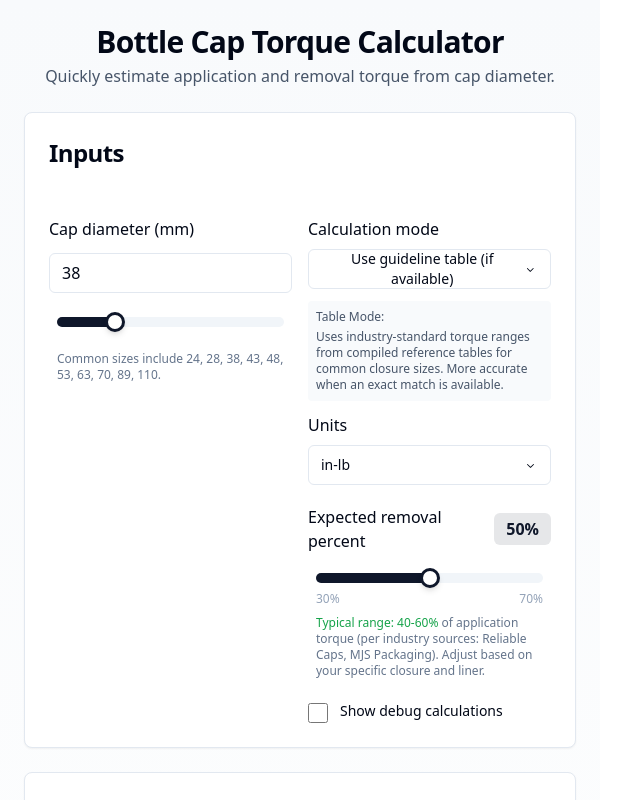
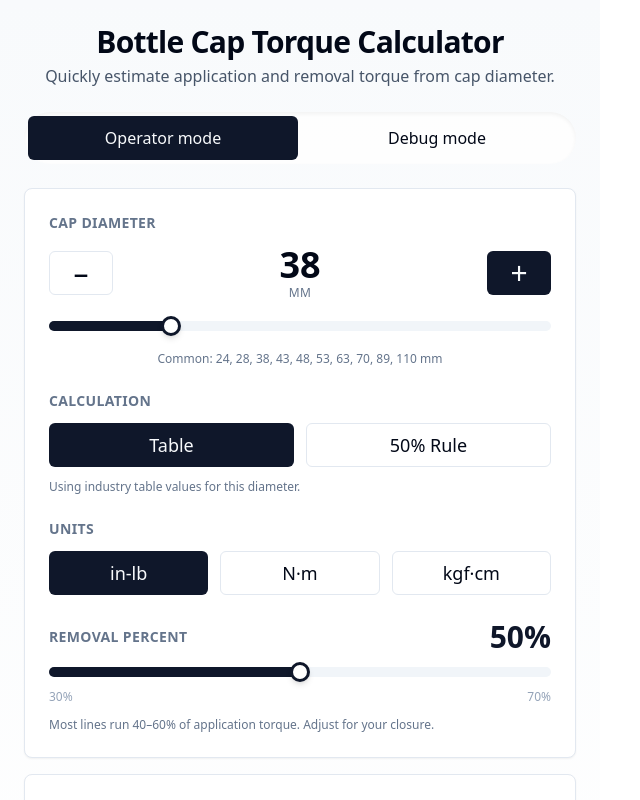
Before and after one commit to whatcheers/torque-app, a React (Vite) app: page / in a window 1280 px wide. Shown: the whole page, without its empty margins (0-640 px from the left). Built offline with nearby package versions, Linux system fonts and the light colour scheme.

Commit message:
dist1.0.1

```diff
--- a/index.html
+++ b/index.html
@@ -6,14 +6,20 @@
     <meta name="viewport" content="width=device-width, initial-scale=1.0, maximum-scale=5.0, user-scalable=yes, viewport-fit=cover" />
     <style>
       /* Extension popup sizing */
-      html, body {
+      html,
+      body {
         width: 600px;
         min-height: 700px;
         max-height: 800px;
-        overflow-x: hidden;
+        height: 100%;
+        margin: 0;
+        overflow: hidden;
       }
       #root {
         width: 100%;
+        height: 100%;
+        overflow-y: auto;
+        -webkit-overflow-scrolling: touch;
       }
     </style>
     <meta name="description" content="Calculate bottle cap application and removal torque from cap diameter. Supports multiple units (in-lb, N·m, kgf·cm) and industry-standard reference tables." />
--- a/src/TorqueCalculator.tsx
+++ b/src/TorqueCalculator.tsx
@@ -24,8 +24,8 @@ const TABLE_RANGES: Record<number, { min: number; max: number }> = {
 };
 
 type Mode = "table" | "rule";
-
 type Units = "inlb" | "N·m" | "kgf·cm";
+type ViewMode = "operator" | "debug";
 
 const toNm = (inlb: number) => inlb * 0.113; // 1 in-lb ≈ 0.113 N·m
 const toKgfcm = (inlb: number) => inlb * 1.1521; // 1 in-lb ≈ 1.1521 kgf·cm
@@ -42,19 +42,32 @@ function fmt(value: number, units: Units) {
   return v.toFixed(digits);
 }
 
+const clamp = (value: number, min: number, max: number) => Math.min(max, Math.max(min, value));
+const DIAMETER_RANGE = { min: 10, max: 130 };
+const REMOVAL_RANGE = { min: 30, max: 70 };
+const UNIT_LABELS: Record<Units, string> = {
+  inlb: "in-lb",
+  "N·m": "N·m",
+  "kgf·cm": "kgf·cm",
+};
+
 export default function TorqueCalculator() {
   const [diameter, setDiameter] = useState<number>(38);
   const [mode, setMode] = useState<Mode>("table");
   const [units, setUnits] = useState<Units>("inlb");
   const [removalPct, setRemovalPct] = useState<[number]>([50]); // expected removal as % of application
   const [debugMode, setDebugMode] = useState<boolean>(false);
+  const [viewMode, setViewMode] = useState<ViewMode>("operator");
+
+  const updateDiameter = (value: number) => setDiameter(clamp(value, DIAMETER_RANGE.min, DIAMETER_RANGE.max));
+  const adjustDiameter = (delta: number) => setDiameter((prev) => clamp(prev + delta, DIAMETER_RANGE.min, DIAMETER_RANGE.max));
+  const updateRemovalPct = (value: number) => setRemovalPct([clamp(value, REMOVAL_RANGE.min, REMOVAL_RANGE.max)]);
 
   const appRange = useMemo(() => {
     if (mode === "table" && TABLE_RANGES[diameter]) {
       return TABLE_RANGES[diameter as keyof typeof TABLE_RANGES];
     }
     // Rule of thumb: application torque ≈ 50% of cap diameter (mm), with a ±20% band.
-    // Example: 38 mm -> center 19 in-lb, band 15.2 - 22.8 in-lb
     const center = diameter * 0.5;
     const min = center * 0.8;
     const max = center * 1.2;
@@ -71,11 +84,10 @@ export default function TorqueCalculator() {
 
   const hasExact = useMemo(() => Boolean(TABLE_RANGES[diameter]), [diameter]);
 
-  // Debug calculations
   const debugInfo = useMemo(() => {
-    let calculationSteps: string[] = [];
+    const calculationSteps: string[] = [];
     let centerValue: number | null = null;
-    let calculationUsed: string = "";
+    let calculationUsed = "";
 
     if (mode === "table" && TABLE_RANGES[diameter]) {
       calculationUsed = "Table Lookup";
@@ -84,44 +96,40 @@ export default function TorqueCalculator() {
     } else if (mode === "rule") {
       calculationUsed = "50% Rule";
       centerValue = diameter * 0.5;
-      calculationSteps.push(`Step 1: Calculate center value = diameter × 0.5`);
+      calculationSteps.push("Step 1: Calculate center value = diameter × 0.5");
       calculationSteps.push(`  Center = ${diameter} mm × 0.5 = ${centerValue} in-lb`);
-      calculationSteps.push(`Step 2: Apply ±20% tolerance band`);
+      calculationSteps.push("Step 2: Apply ±20% tolerance band");
       calculationSteps.push(`  Min = ${centerValue} × 0.8 = ${appRange.min.toFixed(2)} in-lb`);
       calculationSteps.push(`  Max = ${centerValue} × 1.2 = ${appRange.max.toFixed(2)} in-lb`);
     } else {
-      // table mode but no exact match
       calculationUsed = "50% Rule (fallback)";
       centerValue = diameter * 0.5;
       calculationSteps.push(`No table entry found for ${diameter} mm, using 50% rule`);
-      calculationSteps.push(`Step 1: Calculate center value = diameter × 0.5`);
+      calculationSteps.push("Step 1: Calculate center value = diameter × 0.5");
       calculationSteps.push(`  Center = ${diameter} mm × 0.5 = ${centerValue} in-lb`);
-      calculationSteps.push(`Step 2: Apply ±20% tolerance band`);
+      calculationSteps.push("Step 2: Apply ±20% tolerance band");
       calculationSteps.push(`  Min = ${centerValue} × 0.8 = ${appRange.min.toFixed(2)} in-lb`);
       calculationSteps.push(`  Max = ${centerValue} × 1.2 = ${appRange.max.toFixed(2)} in-lb`);
     }
 
     calculationSteps.push(`Application Range: ${appRange.min.toFixed(2)} - ${appRange.max.toFixed(2)} in-lb`);
-
-    // Removal calculation
-    calculationSteps.push(``);
-    calculationSteps.push(`Removal Calculation:`);
+    calculationSteps.push("");
+    calculationSteps.push("Removal Calculation:");
     calculationSteps.push(`Removal percentage: ${removalPct[0]}%`);
     calculationSteps.push(`Removal min = ${appRange.min.toFixed(2)} × ${removalPct[0]}% = ${removal.min.toFixed(2)} in-lb`);
     calculationSteps.push(`Removal max = ${appRange.max.toFixed(2)} × ${removalPct[0]}% = ${removal.max.toFixed(2)} in-lb`);
 
-    // Unit conversions
     if (units !== "inlb") {
-      calculationSteps.push(``);
+      calculationSteps.push("");
       calculationSteps.push(`Unit Conversion (${units}):`);
       if (units === "N·m") {
-        calculationSteps.push(`Conversion factor: 1 in-lb = 0.113 N·m`);
+        calculationSteps.push("Conversion factor: 1 in-lb = 0.113 N·m");
         calculationSteps.push(`Application min: ${appRange.min.toFixed(2)} × 0.113 = ${convert(appRange.min, units).toFixed(3)} N·m`);
         calculationSteps.push(`Application max: ${appRange.max.toFixed(2)} × 0.113 = ${convert(appRange.max, units).toFixed(3)} N·m`);
         calculationSteps.push(`Removal min: ${removal.min.toFixed(2)} × 0.113 = ${convert(removal.min, units).toFixed(3)} N·m`);
         calculationSteps.push(`Removal max: ${removal.max.toFixed(2)} × 0.113 = ${convert(removal.max, units).toFixed(3)} N·m`);
       } else {
-        calculationSteps.push(`Conversion factor: 1 in-lb = 1.1521 kgf·cm`);
+        calculationSteps.push("Conversion factor: 1 in-lb = 1.1521 kgf·cm");
         calculationSteps.push(`Application min: ${appRange.min.toFixed(2)} × 1.1521 = ${convert(appRange.min, units).toFixed(1)} kgf·cm`);
         calculationSteps.push(`Application max: ${appRange.max.toFixed(2)} × 1.1521 = ${convert(appRange.max, units).toFixed(1)} kgf·cm`);
         calculationSteps.push(`Removal min: ${removal.min.toFixed(2)} × 1.1521 = ${convert(removal.min, units).toFixed(1)} kgf·cm`);
@@ -139,37 +147,210 @@ export default function TorqueCalculator() {
         removalInLb: removal,
         removalPct: removalPct[0],
         units,
-      }
+      },
     };
   }, [diameter, mode, appRange, removal, removalPct, units]);
 
-  return (
-    <div className="min-h-screen w-full bg-gradient-to-b from-slate-50 to-white px-4 py-5 sm:px-3 sm:py-4 md:p-6 safe-area-inset">
-      <div className="mx-auto max-w-3xl space-y-5 sm:space-y-4 md:space-y-6">
-        <header className="text-center">
-          <h1 className="text-2xl sm:text-3xl font-bold tracking-tight leading-tight">Bottle Cap Torque Calculator</h1>
-          <p className="text-sm sm:text-base text-slate-600 mt-1 px-2" role="doc-subtitle">
-            Quickly estimate application and removal torque from cap diameter.
+  const handleCopyResults = async () => {
+    try {
+      await navigator.clipboard.writeText(
+        JSON.stringify({ diameter, appRange, removal, units, mode }, null, 2),
+      );
+    } catch (err) {
+      console.error("Failed to copy:", err);
+    }
+  };
+
+  const renderOperatorMode = () => (
+    <div className="space-y-4">
+      <Card className="shadow-sm">
+        <CardContent className="space-y-6 p-6">
+          <div className="space-y-3">
+            <p className="text-sm uppercase tracking-wide text-slate-500 font-semibold">
+              Cap diameter
             </p>
-        </header>
+            <div className="flex items-center gap-4">
+              <Button
+                variant="outline"
+                className="h-16 w-16 text-3xl"
+                onClick={() => adjustDiameter(-1)}
+                disabled={diameter <= DIAMETER_RANGE.min}
+                aria-label="Decrease cap diameter"
+              >
+                –
+              </Button>
+              <div className="flex-1 text-center">
+                <p className="text-4xl font-bold tabular-nums">{diameter}</p>
+                <p className="text-xs uppercase tracking-wide text-slate-500">mm</p>
+              </div>
+              <Button
+                className="h-16 w-16 text-3xl"
+                onClick={() => adjustDiameter(1)}
+                disabled={diameter >= DIAMETER_RANGE.max}
+                aria-label="Increase cap diameter"
+              >
+                +
+              </Button>
+            </div>
+            <div className="py-2">
+              <Slider
+                value={[diameter]}
+                min={DIAMETER_RANGE.min}
+                max={DIAMETER_RANGE.max}
+                step={1}
+                onValueChange={(v) => updateDiameter(v[0])}
+                aria-label="Adjust cap diameter"
+                className="touch-manipulation"
+              />
+            </div>
+            <p className="text-xs text-slate-500 text-center">
+              Common: 24, 28, 38, 43, 48, 53, 63, 70, 89, 110 mm
+            </p>
+          </div>
 
+          <div className="space-y-3">
+            <p className="text-sm uppercase tracking-wide text-slate-500 font-semibold">
+              Calculation
+            </p>
+            <div className="grid grid-cols-2 gap-3">
+              <Button
+                variant={mode === "table" ? "default" : "outline"}
+                className="h-14 text-lg"
+                onClick={() => setMode("table")}
+              >
+                Table
+              </Button>
+              <Button
+                variant={mode === "rule" ? "default" : "outline"}
+                className="h-14 text-lg"
+                onClick={() => setMode("rule")}
+              >
+                50% Rule
+              </Button>
+            </div>
+            <p className="text-xs text-slate-500">
+              {mode === "table"
+                ? hasExact
+                  ? "Using industry table values for this diameter."
+                  : "No table entry for this diameter. Using 50% rule fallback."
+                : "Torque ≈ diameter × 0.5 with ±20% tolerance band."}
+            </p>
+          </div>
+
+          <div className="space-y-3">
+            <p className="text-sm uppercase tracking-wide text-slate-500 font-semibold">
+              Units
+            </p>
+            <div className="grid grid-cols-3 gap-3">
+              {(Object.keys(UNIT_LABELS) as Units[]).map((unit) => (
+                <Button
+                  key={unit}
+                  variant={units === unit ? "default" : "outline"}
+                  className="h-14 text-lg"
+                  onClick={() => setUnits(unit)}
+                >
+                  {UNIT_LABELS[unit]}
+                </Button>
+              ))}
+            </div>
+          </div>
+
+          <div className="space-y-3">
+            <div className="flex items-center justify-between">
+              <p className="text-sm uppercase tracking-wide text-slate-500 font-semibold">
+                Removal percent
+              </p>
+              <span className="text-3xl font-bold text-primary">{removalPct[0]}%</span>
+            </div>
+            <Slider
+              value={removalPct}
+              min={REMOVAL_RANGE.min}
+              max={REMOVAL_RANGE.max}
+              step={1}
+              onValueChange={(v) => updateRemovalPct(v[0])}
+              aria-label="Adjust expected removal percent"
+              className="touch-manipulation"
+            />
+            <div className="flex justify-between text-xs text-slate-400">
+              <span>{REMOVAL_RANGE.min}%</span>
+              <span>{REMOVAL_RANGE.max}%</span>
+            </div>
+            <p className="text-xs text-slate-500">
+              Most lines run 40–60% of application torque. Adjust for your closure.
+            </p>
+          </div>
+        </CardContent>
+      </Card>
+
+      <Card className="shadow-sm">
+        <CardContent className="space-y-6 p-6">
+          <div className="space-y-2" role="region" aria-label="Application torque">
+            <p className="text-sm uppercase tracking-wide text-slate-500 font-semibold">
+              Application torque
+            </p>
+            <p className="text-3xl font-bold break-words" aria-live="polite" aria-atomic="true">
+              {fmt(appRange.min, units)} – {fmt(appRange.max, units)} {UNIT_LABELS[units]}
+            </p>
+            {!hasExact && mode === "table" && (
+              <p className="text-xs text-amber-600 flex items-start gap-1">
+                <Info className="h-4 w-4 flex-shrink-0 mt-0.5" aria-hidden="true" />
+                <span>Table value unavailable. Showing 50% rule range.</span>
+              </p>
+            )}
+          </div>
+
+          <div className="space-y-2" role="region" aria-label="Removal torque">
+            <p className="text-sm uppercase tracking-wide text-slate-500 font-semibold">
+              Removal torque
+            </p>
+            <p className="text-3xl font-bold break-words" aria-live="polite" aria-atomic="true">
+              {fmt(removal.min, units)} – {fmt(removal.max, units)} {UNIT_LABELS[units]}
+            </p>
+            <p className="text-xs text-slate-500">Removal = application × {removalPct[0]}%.</p>
+          </div>
+        </CardContent>
+      </Card>
+
+      <div className="grid sm:grid-cols-2 gap-3">
+        <Button className="h-16 text-lg" onClick={handleCopyResults}>
+          Copy results JSON
+        </Button>
+        <Button
+          variant="secondary"
+          className="h-16 text-lg"
+          onClick={() => setViewMode("debug")}
+        >
+          Open debug view
+        </Button>
+      </div>
+    </div>
+  );
+
+  const renderDebugMode = () => (
+    <>
       <Card className="shadow-sm">
         <CardHeader className="pb-3 sm:pb-6">
           <CardTitle className="text-xl sm:text-2xl">Inputs</CardTitle>
         </CardHeader>
         <CardContent className="grid gap-6 sm:gap-4 sm:grid-cols-2">
           <div className="space-y-4 sm:space-y-3">
-              <Label htmlFor="diameter" className="text-base sm:text-base block mb-2">Cap diameter (mm)</Label>
+            <Label htmlFor="diameter" className="text-base sm:text-base block mb-2">
+              Cap diameter (mm)
+            </Label>
             <Input
               id="diameter"
               type="number"
               inputMode="numeric"
               pattern="[0-9]*"
-                min={10}
-                max={130}
+              min={DIAMETER_RANGE.min}
+              max={DIAMETER_RANGE.max}
               step={1}
               value={diameter}
-                onChange={(e) => setDiameter(Number(e.target.value) || 0)}
+              onChange={(e) => {
+                const next = Number(e.target.value);
+                if (Number.isNaN(next)) return;
+                updateDiameter(next);
+              }}
               className="text-lg sm:text-base h-14 sm:h-10 px-4 py-3"
               aria-label="Cap diameter in millimeters"
               aria-describedby="diameter-hint"
@@ -177,10 +358,10 @@ export default function TorqueCalculator() {
             <div className="px-2 py-5 sm:py-3">
               <Slider
                 value={[diameter]}
-                  min={10}
-                  max={130}
+                min={DIAMETER_RANGE.min}
+                max={DIAMETER_RANGE.max}
                 step={1}
-                  onValueChange={(v) => setDiameter(v[0])}
+                onValueChange={(v) => updateDiameter(v[0])}
                 aria-label="Adjust cap diameter"
                 className="touch-manipulation"
               />
@@ -207,12 +388,17 @@ export default function TorqueCalculator() {
               {mode === "table" ? (
                 <>
                   <p className="font-medium">Table Mode:</p>
-                    <p>Uses industry-standard torque ranges from compiled reference tables for common closure sizes. More accurate when an exact match is available.</p>
+                  <p>
+                    Uses industry-standard torque ranges from compiled reference tables for common closure sizes.
+                    More accurate when an exact match is available.
+                  </p>
                 </>
               ) : (
                 <>
                   <p className="font-medium">50% Rule Mode:</p>
-                    <p>Calculates torque as 50% of the cap diameter (in mm) in in-lb, with a ±20% tolerance band. This rule is validated by MJS Packaging and industry standards. Formula: Center = diameter × 0.5, Range = Center × 0.8 to Center × 1.2</p>
+                  <p>
+                    Calculates torque as 50% of the cap diameter (in mm) in in-lb, with a ±20% tolerance band. This rule is validated by MJS Packaging and industry standards.
+                  </p>
                 </>
               )}
             </div>
@@ -233,7 +419,9 @@ export default function TorqueCalculator() {
 
             <div className="pt-2">
               <div className="flex items-center justify-between mb-2">
-                  <Label htmlFor="removal" className="text-base sm:text-base">Expected removal percent</Label>
+                <Label htmlFor="removal" className="text-base sm:text-base">
+                  Expected removal percent
+                </Label>
                 <span className="text-lg sm:text-base font-semibold text-primary px-3 py-1 bg-primary/10 rounded-md">
                   {removalPct[0]}%
                 </span>
@@ -241,20 +429,20 @@ export default function TorqueCalculator() {
               <div className="px-2 py-5 sm:py-3">
                 <Slider
                   id="removal"
-                    min={30}
-                    max={70}
+                  min={REMOVAL_RANGE.min}
+                  max={REMOVAL_RANGE.max}
                   step={1}
                   value={removalPct}
-                    onValueChange={(v) => setRemovalPct(v as [number])}
+                  onValueChange={(v) => updateRemovalPct(v[0])}
                   className="touch-manipulation"
                 />
               </div>
               <div className="flex justify-between text-xs text-slate-400 px-2 -mt-1 mb-2">
-                  <span>30%</span>
-                  <span>70%</span>
+                <span>{REMOVAL_RANGE.min}%</span>
+                <span>{REMOVAL_RANGE.max}%</span>
               </div>
               <p className="text-sm sm:text-xs text-slate-500 px-2">
-                  <span className="text-green-600 font-medium">Typical range: 40-60%</span> of application torque (per industry sources: Reliable Caps, MJS Packaging). Adjust based on your specific closure and liner.
+                <span className="text-green-600 font-medium">Typical range: 40-60%</span> of application torque.
               </p>
             </div>
 
@@ -342,14 +530,10 @@ export default function TorqueCalculator() {
         </CardHeader>
         <CardContent className="text-sm text-slate-600 space-y-2">
           <ul className="list-disc pl-5 space-y-2 leading-relaxed">
-              <li>Always validate with a calibrated cap torque tester on your actual bottle, closure, and liner.
-              </li>
-              <li>Record removal torque over time because liners can relax and torque can back off.
-              </li>
-              <li>If you change liner, resin, neck finish, or fill conditions, re-verify.
-              </li>
-              <li>Some manufacturers (e.g., Berry/Amcor) may not provide numeric torque specifications and instead use "conventional capping methods."
-              </li>
+            <li>Always validate with a calibrated cap torque tester on your actual bottle, closure, and liner.</li>
+            <li>Record removal torque over time because liners can relax and torque can back off.</li>
+            <li>If you change liner, resin, neck finish, or fill conditions, re-verify.</li>
+            <li>Some manufacturers (e.g., Berry/Amcor) may not provide numeric torque specifications and instead use "conventional capping methods."</li>
           </ul>
           <div className="text-xs text-slate-500 mt-3">
             Table covers common sizes only. For other sizes, use the 50 percent rule (validated by MJS Packaging) or your supplier specification.
@@ -368,26 +552,55 @@ export default function TorqueCalculator() {
       <div className="flex flex-col sm:flex-row gap-4 sm:gap-3 justify-end">
         <Button
           variant="secondary"
-            onClick={() => { setMode("table"); }}
+          onClick={() => {
+            setMode("table");
+          }}
           aria-label="Reset calculation mode to table"
           className="w-full sm:w-auto h-14 sm:h-10 text-base px-6 sm:px-4"
         >
           Reset to table
         </Button>
         <Button
-            onClick={async () => {
-              try {
-                await navigator.clipboard.writeText(JSON.stringify({ diameter, appRange, removal, units }, null, 2));
-              } catch (err) {
-                console.error('Failed to copy:', err);
-              }
-            }}
+          onClick={handleCopyResults}
           aria-label="Copy results as JSON to clipboard"
           className="w-full sm:w-auto h-14 sm:h-10 text-base px-6 sm:px-4"
         >
           Copy results JSON
         </Button>
       </div>
+    </>
+  );
+
+  return (
+    <div className="min-h-screen w-full bg-gradient-to-b from-slate-50 to-white px-4 py-5 sm:px-3 sm:py-4 md:p-6 safe-area-inset">
+      <div className="mx-auto max-w-3xl space-y-5 sm:space-y-4 md:space-y-6">
+        <header className="text-center">
+          <h1 className="text-2xl sm:text-3xl font-bold tracking-tight leading-tight">Bottle Cap Torque Calculator</h1>
+          <p className="text-sm sm:text-base text-slate-600 mt-1 px-2" role="doc-subtitle">
+            Quickly estimate application and removal torque from cap diameter.
+          </p>
+        </header>
+
+        <div className="bg-white/80 rounded-full p-1 flex gap-1 shadow-inner">
+          <Button
+            className="flex-1 h-12 text-sm sm:text-base"
+            variant={viewMode === "operator" ? "default" : "ghost"}
+            onClick={() => setViewMode("operator")}
+            aria-pressed={viewMode === "operator"}
+          >
+            Operator mode
+          </Button>
+          <Button
+            className="flex-1 h-12 text-sm sm:text-base"
+            variant={viewMode === "debug" ? "default" : "ghost"}
+            onClick={() => setViewMode("debug")}
+            aria-pressed={viewMode === "debug"}
+          >
+            Debug mode
+          </Button>
+        </div>
+
+        {viewMode === "operator" ? renderOperatorMode() : renderDebugMode()}
       </div>
     </div>
   );
--- a/src/components/ui/button.tsx
+++ b/src/components/ui/button.tsx
@@ -1,3 +1,4 @@
+/* eslint-disable react-refresh/only-export-components */
 import * as React from "react"
 import { cva, type VariantProps } from "class-variance-authority"
 import { cn } from "@/lib/utils"
--- a/src/components/ui/input.tsx
+++ b/src/components/ui/input.tsx
@@ -1,8 +1,7 @@
 import * as React from "react"
 import { cn } from "@/lib/utils"
 
-export interface InputProps
-  extends React.InputHTMLAttributes<HTMLInputElement> {}
+export type InputProps = React.InputHTMLAttributes<HTMLInputElement>
 
 const Input = React.forwardRef<HTMLInputElement, InputProps>(
   ({ className, type, ...props }, ref) => {
--- a/src/components/ui/label.tsx
+++ b/src/components/ui/label.tsx
@@ -1,8 +1,7 @@
 import * as React from "react"
 import { cn } from "@/lib/utils"
 
-export interface LabelProps
-  extends React.LabelHTMLAttributes<HTMLLabelElement> {}
+export type LabelProps = React.LabelHTMLAttributes<HTMLLabelElement>
 
 const Label = React.forwardRef<HTMLLabelElement, LabelProps>(
   ({ className, ...props }, ref) => (
```
Also changed, not shown: 6 other files (tests, documents, lock files or other folders). Lines whose indentation alone changed are shown as unchanged.
